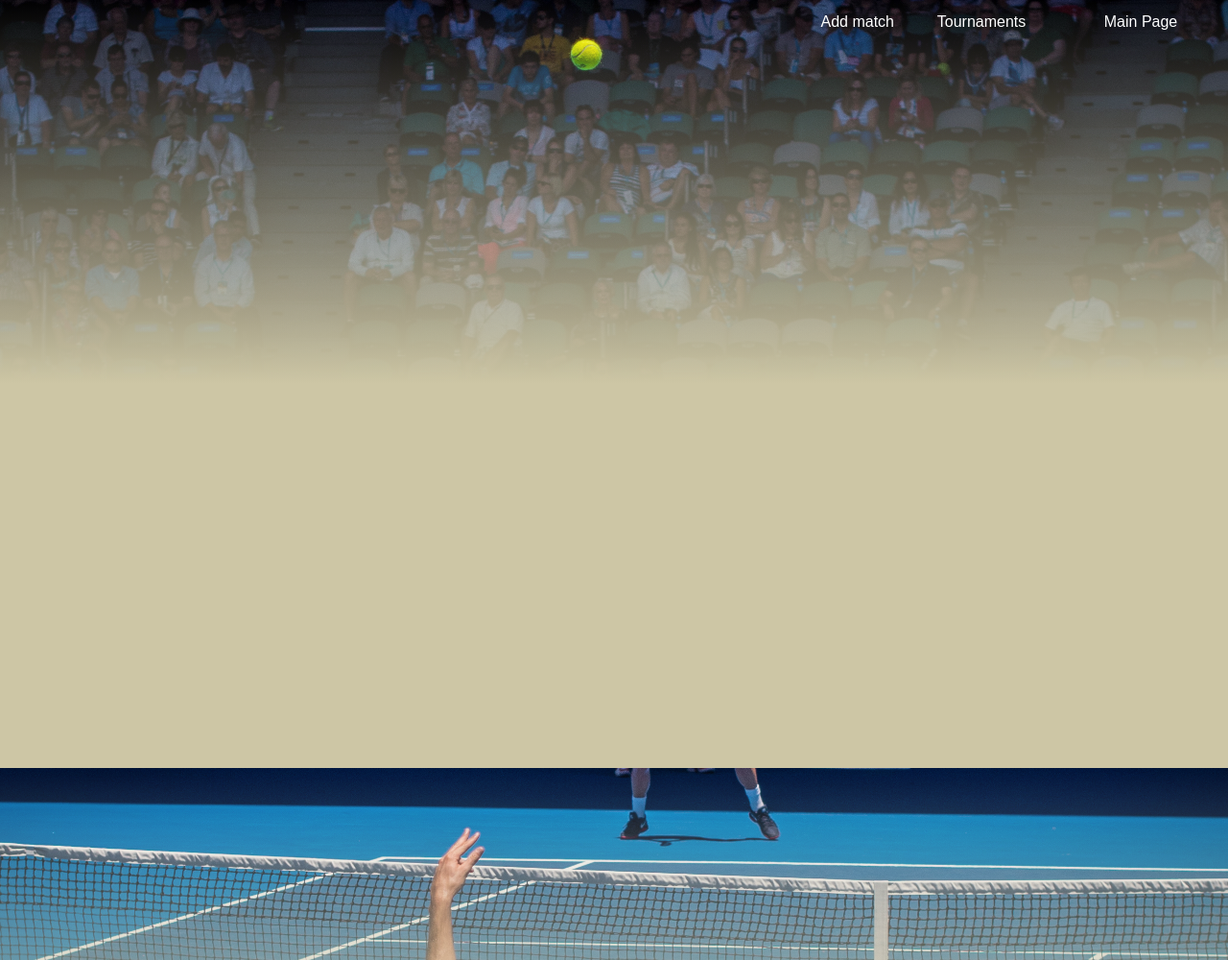
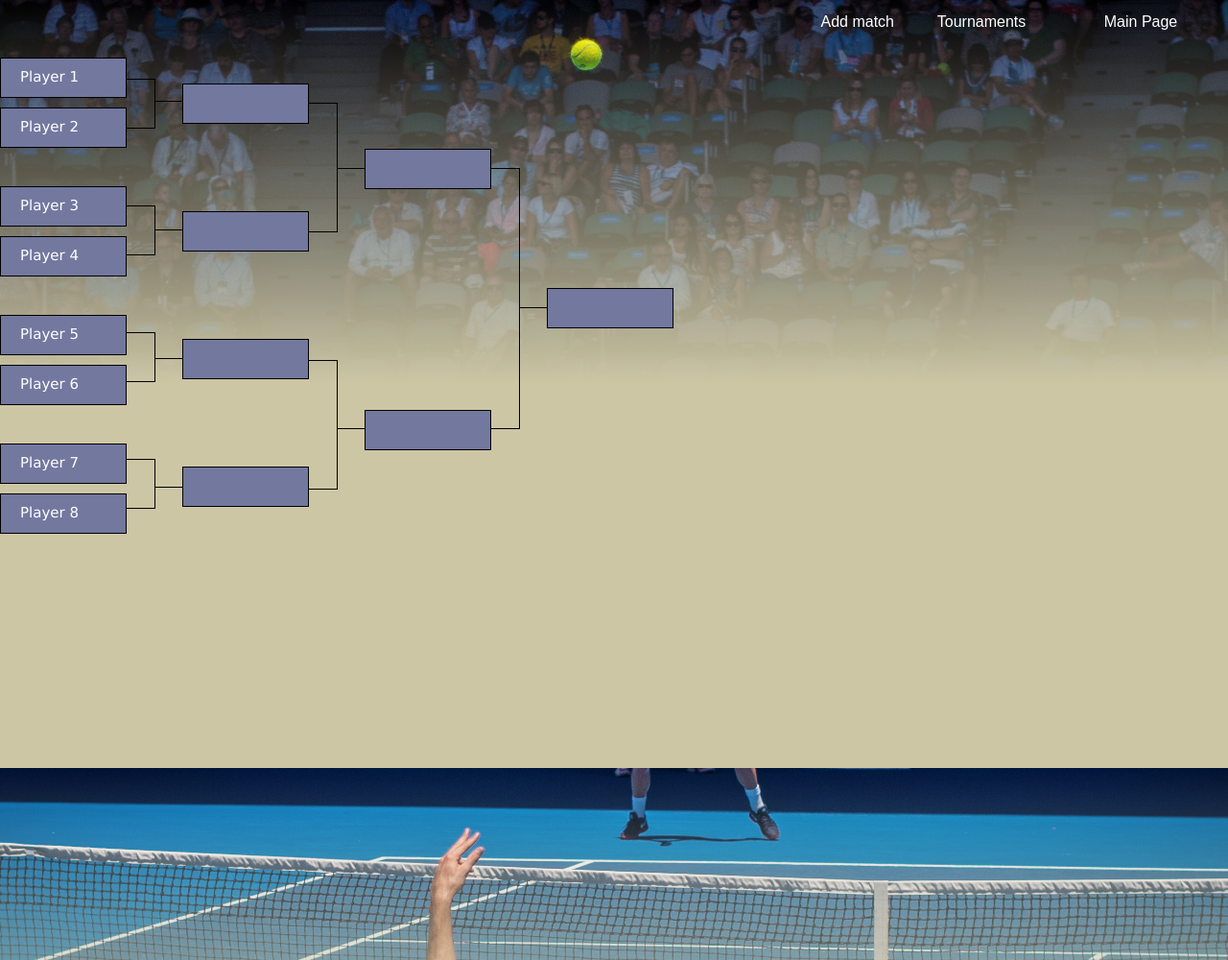
Before and after one commit to killagarila/tennis-tournament-web, a Flask app: page /tournament in a window 1280 px wide. Shown: the whole page at 96% size. Run offline with Flask 2, Linux system fonts and the light colour scheme; parts of the project's set-up code (start-up, migrations or seed data) failed here and were passed over.

Commit message:
eimiscommit

```diff
--- a/SD_code.py
+++ b/SD_code.py
@@ -27,7 +27,6 @@ engine = create_engine('sqlite:///tennis.db')
 
 Base.metadata.bind = engine
 DBSession = sessionmaker(bind=engine)
-
 session = DBSession()
 
 # new = Tournaments(difficulity = 3.5, name="test")
@@ -234,7 +233,6 @@ class Tournament:
         pass
 
 class Player:
-
     def __init__(self, player_id = -1, player_name = "", gender = "", points = 0, prize_money = 0, new_entry=False):
         if new_entry == True:
             if player_id == -1:
@@ -294,7 +292,7 @@ class Player:
 
     def removePrizeMoney(self, prize_removed):
         # self.removeprize = prize_removed
-        self.prize_money -+ prize_removed
+        self.prize_money -= prize_removed
 
     #####getters
 
--- a/static/stylesheet.css
+++ b/static/stylesheet.css
@@ -145,3 +145,146 @@ html, body {
   .inputform{
   margin-bottom:2%;
   }
+
+
+  /* .brackbox{
+    background-color: aquamarine;
+    margin: 25px;
+    min-width: 100px;
+    max-width: 100px;
+    height: 50px;
+  }
+
+  .round{
+    display: flex;
+    flex-direction: column;
+    justify-content: center;
+    width: 100px;
+  }
+
+  .round .round-one{
+
+  }
+
+  .round .round-two{
+
+  }
+
+  .round .round-semifinal{
+
+  }
+
+  .round .round-final{
+
+  }
+
+  .winner{
+
+  }
+
+  .loser{
+
+  } */
+
+
+  #container {
+    width: 800px;
+    height: 600px;
+    float: left;
+}
+
+section {
+    width: 130px;
+    height: 520px;
+    float: left;
+}
+
+section > div {
+    width: 100px;
+    height: 20px;
+    border: 1px solid #000;
+    margin: 10px 0;
+    background: #73789F;
+    color: white;
+    padding: 10px 10px 10px 20px;
+}
+
+section > div:nth-child(2n) {
+    margin-bottom: 40px;
+}
+
+.connecter {
+    width: 30px;
+    height: 520px;
+    float: left;
+}
+
+.line {
+    width: 30px;
+    height: 520px;
+    float: left;
+}
+
+.connecter div {
+    border: 1px solid #000;
+    border-left: none;
+    height: 50px;
+    width: 100%;
+    margin: 80px 0 0 1px;
+}
+
+.connecter div:first-child {
+    margin: 32px 0 0 1px;
+}
+
+.line div {
+    border-top: 1px solid #000;
+    margin: 133px 0 0 1px;
+}
+
+.line div:first-child {
+    margin-top: 55px;
+}
+
+#quarterFinals > div {
+    margin-top: 91px;
+}
+
+#quarterFinals > div:first-child {
+    margin-top: 37px;
+}
+
+#conn2 div {
+    margin-top: 133px;
+    height: 133px;
+}
+
+#conn2 div:first-child {
+    margin-top: 57px;
+}
+
+#line2 div {
+    margin-top: 270px;
+}
+
+#line2 div:first-child {
+    margin-top: 125px;
+}
+#semiFinals > div {
+    margin-top: 230px;
+}
+#semiFinals > div:first-child {
+    margin-top: 105px;
+}
+#conn3 div {
+    margin-top: 125px;
+    height: 270px;
+}
+
+#line3 div {
+    margin-top: 270px;
+}
+
+#final > div {
+    margin-top: 250px;
+}
--- a/templates/tournament.html
+++ b/templates/tournament.html
@@ -24,7 +24,109 @@
                     <a href="/newmatch">Add match</a>
                 </div>
             </nav>
+            <!-- below is bracket design -->
+            <!-- <div class="round round-one">
+                <div class="brackbox"></div>
+                <div class="brackbox"></div>
+                <div class="brackbox"></div>
+                <div class="brackbox"></div>
+                <div class="brackbox"></div>
+                <div class="brackbox"></div>
+                <div class="brackbox"></div>
+                <div class="brackbox"></div>
+                <div class="brackbox"></div>
+                <div class="brackbox"></div>
+                <div class="brackbox"></div>
+                <div class="brackbox"></div>
+                <div class="brackbox"></div>
+                <div class="brackbox"></div>
+                <div class="brackbox"></div>
+                <div class="brackbox"></div>
+            </div>
+            <div class="round round-two">
+                <div class="brackbox"></div>
+                <div class="brackbox"></div>
+                <div class="brackbox"></div>
+                <div class="brackbox"></div>
+                <div class="brackbox"></div>
+                <div class="brackbox"></div>
+                <div class="brackbox"></div>
+                <div class="brackbox"></div>
+            </div>
+            <div class="round round-semifinal">
+                <div class="brackbox"></div>
+                <div class="brackbox"></div>
+                <div class="brackbox"></div>
+                <div class="brackbox"></div>
+            </div>
+            <div class="round round-final">
+                <div class="brackbox"></div>
+                <div class="brackbox"></div>
+            </div>
+            <div class="round round-winner">
+                <div class="brackbox"></div>
+            </div> -->
+            <article id="container">
 
-        </div>
+                <section>
+                    <div>Player 1</div>
+                    <div>Player 2</div>
+                    <div>Player 3</div>
+                    <div>Player 4</div>
+                    <div>Player 5</div>
+                    <div>Player 6</div>
+                    <div>Player 7</div>
+                    <div>Player 8</div>
+                </section>
+
+                <div class="connecter">
+                    <div></div>
+                    <div></div>
+                    <div></div>
+                    <div></div>
+                </div>
+
+                <div class="line">
+                    <div>
+                    </div><div>
+                    </div><div>
+                    </div><div>
+                    </div>
+                </div>
+
+                <section id="quarterFinals">
+                    <div></div>
+                    <div></div>
+                    <div></div>
+                    <div></div>
+                </section>
+
+                <div class="connecter" id="conn2">
+                    <div></div>
+                    <div></div>
+                </div>
+
+                <div class="line" id="line2">
+                    <div></div>
+                    <div></div>
+                </div>
+
+                <section id="semiFinals">
+                    <div></div>
+                    <div></div>
+                </section>
+
+                <div class="connecter" id="conn3">
+                    <div></div>
+                </div>
+
+                <div class="line" id="line3">
+                    <div></div>
+                </div>
+
+                <section id="final">
+                <div></div>
+                </section>
+            </article>
     </body>
 </html>
```
Also changed, not shown: Bracket_example1.jpg (added).
